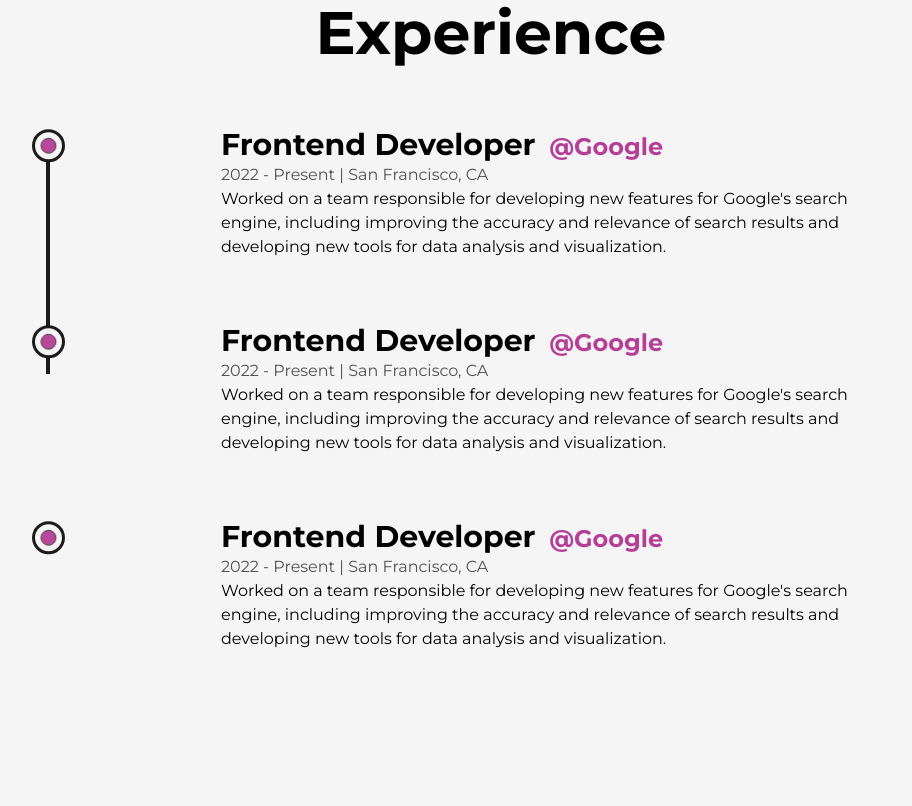
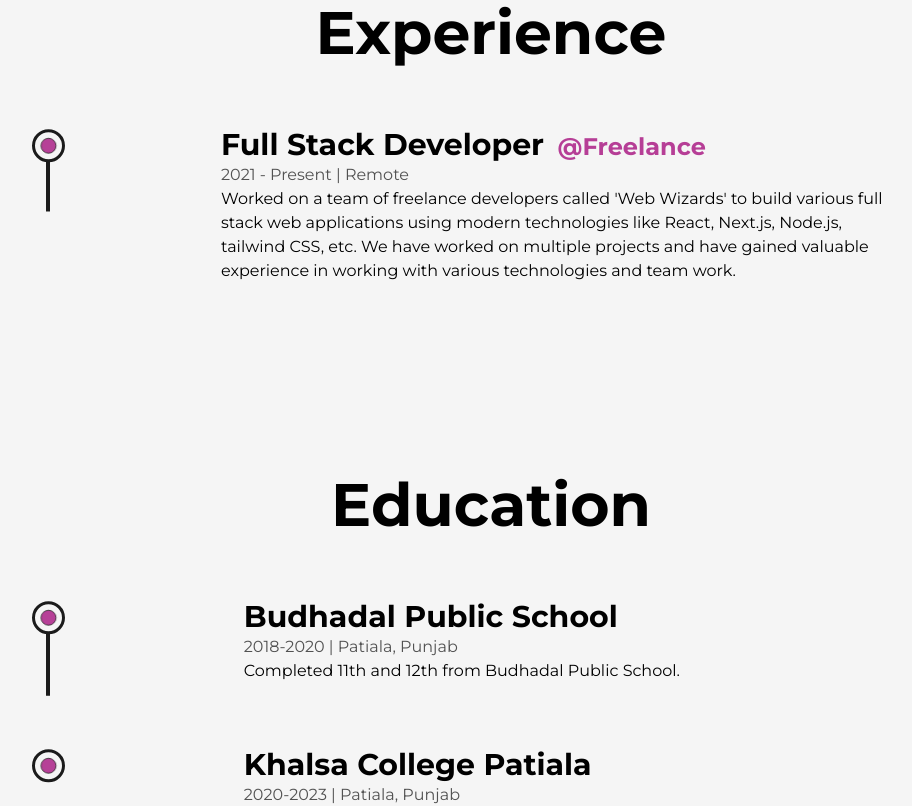
Before and after one commit to oggy107/portfolio, a Next.js app: page /about in a window 1280 px wide. Shown: the part 1720-2526 px from the top of the page, without its empty margins (149-1061 px from the left). Built offline with nearby package versions, Linux system fonts and the light colour scheme.

Commit message:
updated: experience

```diff
--- a/src/app/about/components/experience.jsx
+++ b/src/app/about/components/experience.jsx
@@ -26,28 +26,12 @@
                 />
                 <ul className="mx-auto">
                     <SingleExperience
-                        position="Frontend Developer"
-                        company="Google"
-                        companyLink="https://www.google.com"
-                        time="2022 - Present"
-                        address="San Francisco, CA"
-                        work="Worked on a team responsible for developing new features for Google's search engine, including improving the accuracy and relevance of search results and developing new tools for data analysis and visualization."
-                    />
-                    <SingleExperience
-                        position="Frontend Developer"
-                        company="Google"
-                        companyLink="https://www.google.com"
-                        time="2022 - Present"
-                        address="San Francisco, CA"
-                        work="Worked on a team responsible for developing new features for Google's search engine, including improving the accuracy and relevance of search results and developing new tools for data analysis and visualization."
-                    />
-                    <SingleExperience
-                        position="Frontend Developer"
-                        company="Google"
-                        companyLink="https://www.google.com"
-                        time="2022 - Present"
-                        address="San Francisco, CA"
-                        work="Worked on a team responsible for developing new features for Google's search engine, including improving the accuracy and relevance of search results and developing new tools for data analysis and visualization."
+                        position="Full Stack Developer"
+                        company="Freelance"
+                        // companyLink=""
+                        time="2021 - Present"
+                        address="Remote"
+                        work="Worked on a team of freelance developers called 'Web Wizards' to build various full stack web applications using modern technologies like React, Next.js, Node.js, tailwind CSS, etc. We have worked on multiple projects and have gained valuable experience in working with various technologies and team work."
                     />
                 </ul>
             </div>
@@ -73,9 +57,13 @@
                     {position}
                     <span className="text-2xl text-primary dark:text-primaryDark theme-transition">
                         &nbsp;{" "}
-                        <a href={`${companyLink}`} target="_blank">
-                            @{company}
-                        </a>
+                        {companyLink ? (
+                            <a href={`${companyLink}`} target="_blank">
+                                @{company}
+                            </a>
+                        ) : (
+                            <span>@{company}</span>
+                        )}
                     </span>
                 </h3>
             </div>
```
